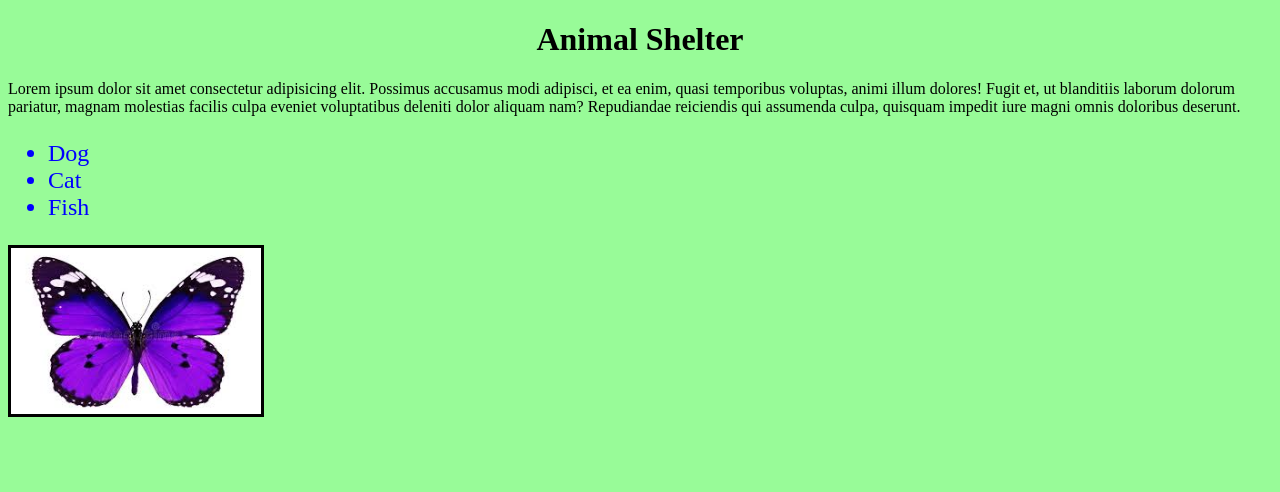
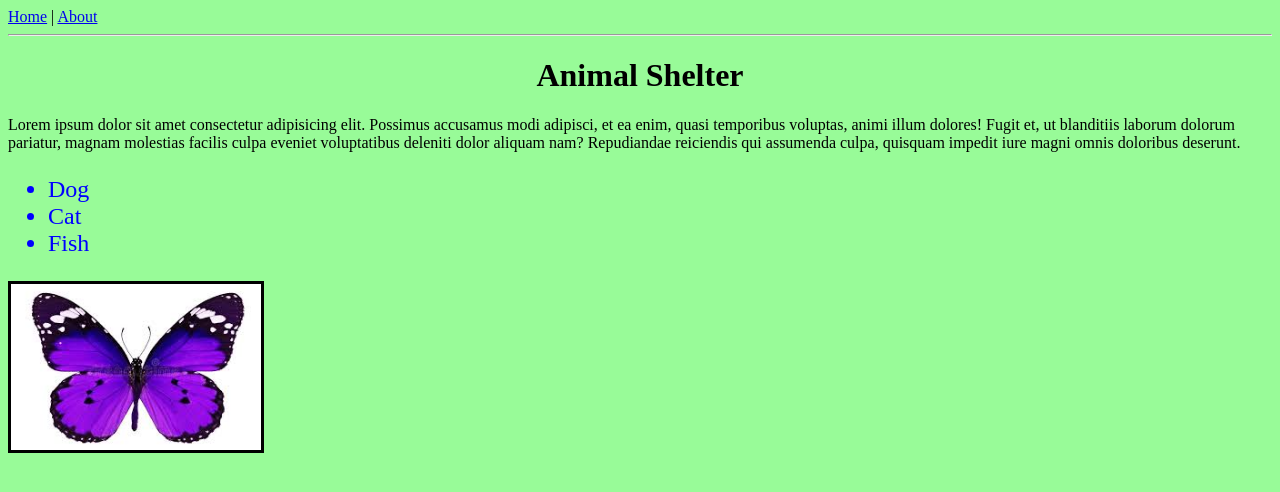
Before and after one commit to ShiraAharoni/Shelter, a plain HTML site: page index.html in a window 1280 px wide. Drawn offline with Linux system fonts and the light colour scheme.

Commit message:
Adding about page and menu

```diff
--- a/index.html
+++ b/index.html
@@ -7,6 +7,13 @@
     <link rel="stylesheet" href="style.css">
 </head>
 <body>
+
+    <a href="index.html">Home</a>
+    <span>|</span>
+    <a href="about.html">About</a>
+    <hr>
+
+
     <h1>Animal Shelter</h1>
     <p>Lorem ipsum dolor sit amet consectetur adipisicing elit. Possimus accusamus modi adipisci, et ea enim, quasi temporibus voluptas, animi illum dolores! Fugit et, ut blanditiis laborum dolorum pariatur, magnam molestias facilis culpa eveniet voluptatibus deleniti dolor aliquam nam? Repudiandae reiciendis qui assumenda culpa, quisquam impedit iure magni omnis doloribus deserunt.</p>
     <ul>
```
Also changed, not shown: about.html (added, +19 -0 lines), 1 other file.
